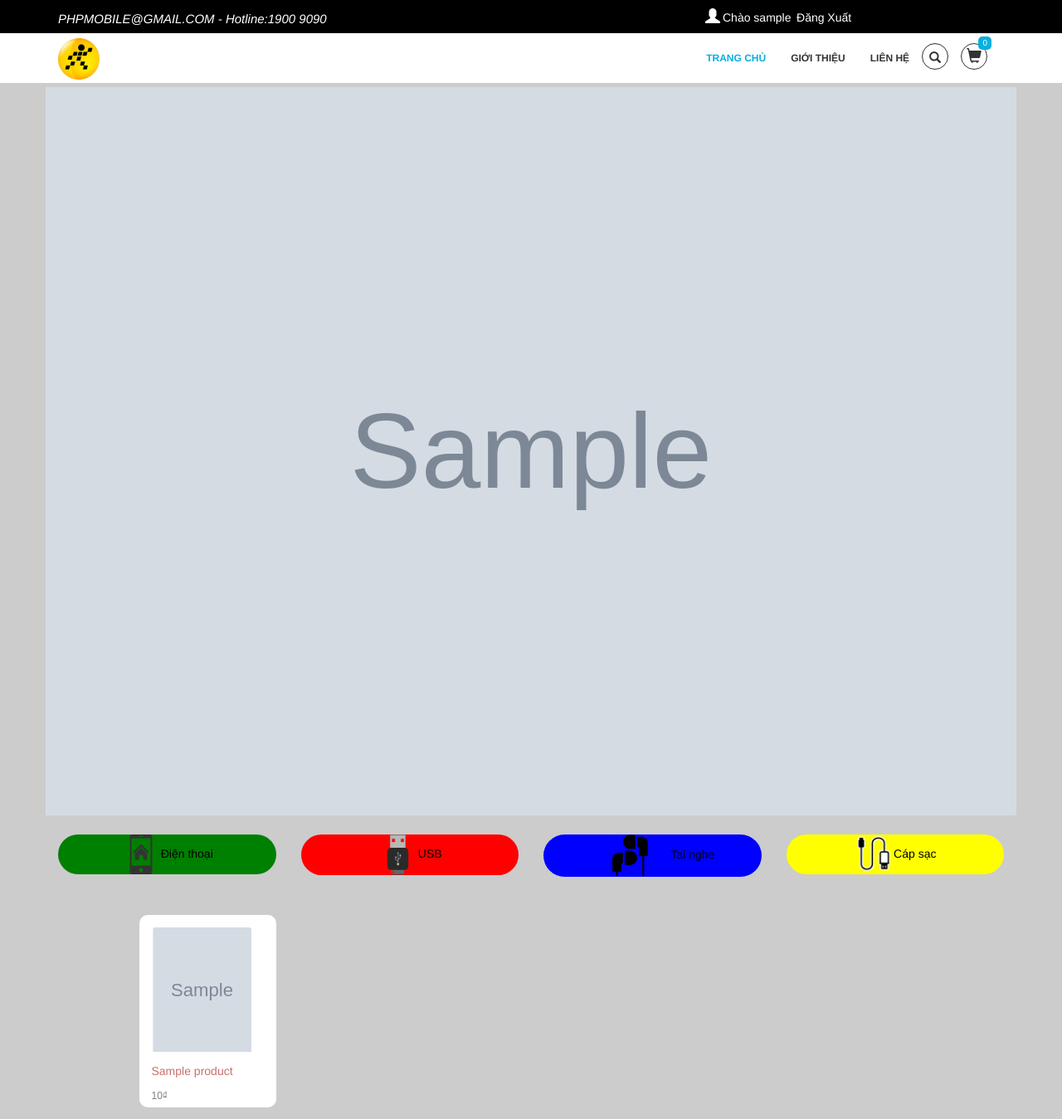
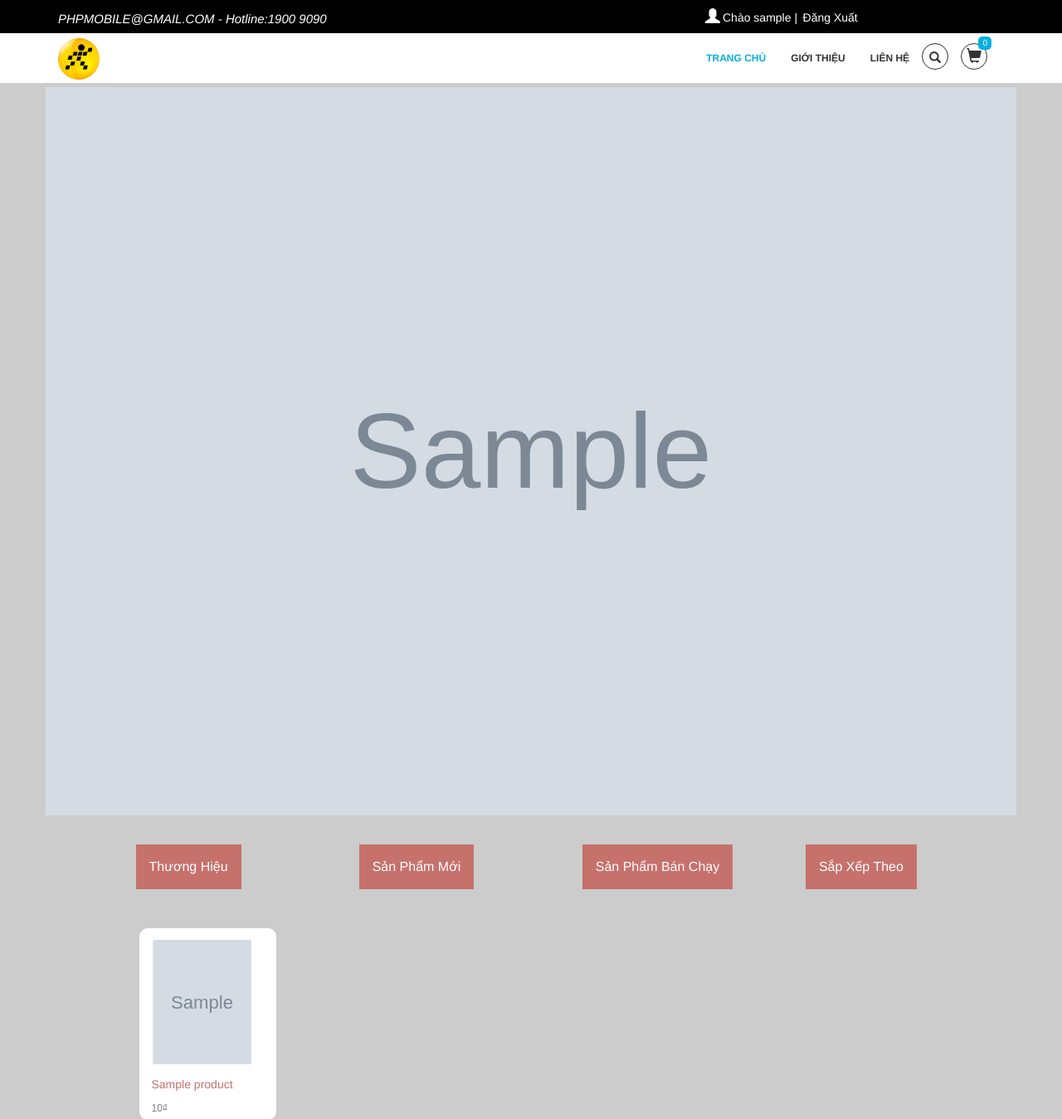
Before and after one commit to PHPPROJECTTEAM3/PHPTEAM3, a PHP site: page /Code/Home.php in a window 1280 px wide. Shown: the top 1349 px of the page at 83% size. Run offline with PHP 8.4, Linux system fonts and the light colour scheme; the visitor is signed in with stand-in values (Sample User, id 1); tables that the repository leaves empty or names only in its code hold one stand-in row (values such as "Sample post"); grey boxes marked "Sample" are stand-in pictures; some libraries are stand-ins or nearby versions.

Commit message:
update danh muc va gach cach user đăng xuất

```diff
--- a/Code/Home.php
+++ b/Code/Home.php
@@ -6,8 +6,7 @@ session_start();
 $pageTitle = "PHPMOBILE";
 $activeMenu = "home";
 
-if(isset($_GET["name"]))
-{
+if (isset($_GET["name"])) {
     $_SESSION["username"] = $_GET["name"];
 } else {
 
@@ -15,13 +14,12 @@ if(isset($_GET["name"]))
 
 
 include_once '../PRJ_Library/header.php';
-
 ?>
 
 <?php
 $query1 = "SELECT * FROM advertise";
 $result1 = mysqli_query($link, $query1);
-        if(mysqli_num_rows($result1) == 0){
+if (mysqli_num_rows($result1) == 0) {
     die("No data in table");
 }
 ?>
@@ -78,26 +76,43 @@ if(isset($_GET["name"]))
 
 <div class="container">
     <div class="row">
-                <div class="danhmuc">
+        <div class="danhmuc" style="padding-top: 3%; margin-left: 8%;">
         <div class="col-sm-3">
-                    <div class="col-sm-12 danhmuc1">
-                        <a href="#"><img src="../Images/icondienthoai.png" width="48">Điện thoại</a>
+            <div class="dropdown">
+                <button class="dropbtn">Thương Hiệu</button>
+                <div class="dropdown-content">
+                    <a href="#">Apple</a>
+                    <a href="#">Oppo</a>
+                    <a href="#">Samsung</a>
                 </div>
             </div>
+
+        </div>
         <div class="col-sm-3">
-                    <div class="col-sm-12 danhmuc2">
-                        <a href="#"><img src="../Images/iconusb.png" width="49">USB</a>
+            <div class="dropdown">
+                <button class="dropbtn"><a href="">Sản Phẩm Mới</a></button>
+
+            </div>
+
+        </div>
+        <div class="col-sm-3">
+            <div class="dropdown">
+                <button class="dropbtn"><a href="https://www.facebook.com/">Sản Phẩm Bán Chạy</a></button>
+
+            </div>
+
+        </div>
+        <div class="col-sm-3">
+            <div class="dropdown">
+                <button class="dropbtn">Sắp Xếp Theo</button>
+                <div class="dropdown-content">
+                    <a href="zingmp3.com.vn">A-Z</a>
+                    <a href="#">Z-A</a>
+                    <a href="#">Giá Thấp->Cao</a>
+                    <a href="#">Giá Cao->Thấp</a>
                 </div>
             </div>
-                <div class="col-sm-3">
-                    <div class="col-sm-12 danhmuc3">
-                        <a href="#"><img src="../Images/icontainghe.png" width="97">Tai nghe</a>
-                    </div>
-                </div>
-                <div class="col-sm-3">
-                    <div class="col-sm-12 danhmuc4">
-                        <a href="#"><img src="../Images/iconcapsac.png" width="48">Cáp sạc</a>
-                    </div>
+
         </div>
         </div>
     </div>
@@ -106,29 +121,26 @@ if(isset($_GET["name"]))
 <!-- phan san pham-->
 
 <?php
-
-
 $count = 0;
 $query = "SELECT * FROM product";
 $result = mysqli_query($link, $query);
-        if (mysqli_num_rows($result) == 0){
+if (mysqli_num_rows($result) == 0) {
     die("No data in table");
 }
-
-
 ?>
 
 <div class="sanpham">
     <div class="container">
         <div class="row">
-                <?php while ($col = mysqli_fetch_array($result)) {
+<?php
+while ($col = mysqli_fetch_array($result)) {
     $col_half = "";
-                    if($count %5 == 0){
+    if ($count % 5 == 0) {
         $col_half = "col-sm-offset-1";
     }
     ?>
                 <div>
-                        <div class="col-sm-2 <?=$col_half?>">
+                    <div class="col-sm-2 <?= $col_half ?>">
                         <div class="col-sm-12 mobile nopaddingsp" style="margin-top:5%; padding-bottom: 3%;">
                             <div class="phone">
                                 <img width="120px" height="150px" src="<?php echo "../Images/$col[2]/$col[img]"; ?>"/>
@@ -136,9 +148,11 @@ if(isset($_GET["name"]))
                                     <a href="#" class="detailsmb">
                                         <i class="fa fa-eye"></i>
                                     </a><br/>
-                                <?php echo "<a href='addproduct.php?ID=$col[0]' class='detailsmb'>";
+    <?php
+    echo "<a href='addproduct.php?ID=$col[0]' class='detailsmb'>";
     echo "<i class='glyphicon glyphicon-shopping-cart'></i>";
-                                    echo  "</a><br/>"; ?>
+    echo "</a><br/>";
+    ?>
                                 </div>
                             </div>
                             <h5><?php echo "$col[name]"; ?></h5>
@@ -148,7 +162,8 @@ if(isset($_GET["name"]))
 
                 </div>
 
-<?php $count++;} ?>
+    <?php $count++;
+} ?>
         </div>
     </div>
 </div>
@@ -165,20 +180,20 @@ mysqli_close($link);
 <!-- slideshow hình -->
 <script>
     var slideIndex = 0;
-showSlides(slideIndex,true);
-window.setInterval(function(){
+    showSlides(slideIndex, true);
+    window.setInterval(function () {
         //thanks to closure, topicid is visible here
         showSlides(slideIndex, true);
-  },3800);
+    }, 3800);
 
 // Next/previous controls
     function plusSlides(n) {
-  showSlides(slideIndex += n,false);
+        showSlides(slideIndex += n, false);
     }
 
 // Thumbnail image controls
     function currentSlide(n) {
-  showSlides(slideIndex = n,false);
+        showSlides(slideIndex = n, false);
     }
 
 
@@ -188,23 +203,25 @@ function showSlides(n, auto) {
         for (i = 0; i < slides.length; i++) {
             slides[i].style.display = "none";
         }
-	if(auto == true){
+        if (auto == true) {
             slideIndex++;
-	}else{
+        } else {
             slideIndex = n;
         }
 
-    if (slideIndex > slides.length) {slideIndex = 1}
-    slides[slideIndex-1].style.display = "block";
+        if (slideIndex > slides.length) {
+            slideIndex = 1
+        }
+        slides[slideIndex - 1].style.display = "block";
 
 
 
 
     }
-$('#buttonsearch').click(function(){
-				$('#formsearch').slideToggle( "fast",function(){
-					 $( '#content' ).toggleClass( "moremargin" );
-				} );
+    $('#buttonsearch').click(function () {
+        $('#formsearch').slideToggle("fast", function () {
+            $('#content').toggleClass("moremargin");
+        });
         $('#searchbox').focus()
         $('.openclosesearch').toggle();
     });
--- a/Code/Quanlytaikhoan.php
+++ b/Code/Quanlytaikhoan.php
@@ -84,6 +84,7 @@ include_once '../PRJ_Library/connect_DB.php';
                                 <thead>
                                     <tr>
                                         <td><h3>Mã Đơn Hàng: <?php echo $col[1]; ?></h3></td>
+                                        <td><div style="margin-top:24%;"><a href="#" class="btn-success">Hủy Đơn Hàng</a></div></td>
                                     </tr>
                                     <tr>
                                         <th>STT</th>
--- a/Code/Template.css
+++ b/Code/Template.css
@@ -307,52 +307,49 @@ input::-webkit-search-cancel-button {
 }
 
 /* danh muc san pham */
-.danhmuc{
-    margin-top: 2%;
-    text-align: center;
+.dropbtn {
+    background-color: #c6716c;
+    color: white;
+    padding: 16px;
+    font-size: 16px;
+    border: none;
 }
-.danhmuc a{
+
+.dropdown {
+    position: relative;
+    display: inline-block;
+}
+.dropdown a{
+text-decoration: none;
+color: white;
+}
+.dropdown a:hover{
+text-decoration: none;
+color: white;
+}
+
+.dropdown-content {
+    display: none;
+    position: absolute;
+    background-color: blanchedalmond;
+    min-width: 160px;
+    box-shadow: 0px 8px 16px 0px rgba(0,0,0,0.2);
+    z-index: 1;
+}
+
+.dropdown-content a {
     color: black;
+    padding: 12px 16px;
+    text-decoration: none;
+    display: block;
 }
-.danhmuc :hover{
-    transform: scale(1.1);
-}
-.danhmuc a:hover{
-    text-decoration: none;
-    color: white;
-}
-.danhmuc1{
-    background-color: green;
-    padding-left: 1%;
-    width: 50%;
-    height: 50%;
-    color: #333333;
-    border-radius: 30px;
-}
-.danhmuc2{
-    background-color: red;
-    padding-left: 1%;
-    width: 50%;
-    height: 50%;
-    color: #333333;
-    border-radius: 30px;
-}
-.danhmuc3{
-    background-color: blue;
-    padding-left: 1%;
-    width: 50%;
-    height: 50%;
-    color: #333333;
-    border-radius: 30px;
-}
-.danhmuc4{
-    background-color: yellow;
-    padding-left: 1%;
-    width: 50%;
-    height: 50%;
-    color: #333333;
-    border-radius: 30px;
-}
+
+.dropdown-content a:hover {background-color: antiquewhite;}
+
+.dropdown:hover .dropdown-content {display: block;}
+
+.dropdown:hover .dropbtn {background-color: burlywood;}
+
 /*phần tìm kiem*/
 .search-box {
     position: initial;
--- a/PRJ_Library/header.php
+++ b/PRJ_Library/header.php
@@ -66,7 +66,6 @@ include_once '../PRJ_Library/connect_DB.php';
         $('#txtSearch').on('typeahead:cursorchanged', function (e, datum) {
     console.log(datum);
 });
-
             </script>
     </head>
     <body>
@@ -77,24 +76,32 @@ include_once '../PRJ_Library/connect_DB.php';
             <div class="col-sm-8">
                 <p>PHPMOBILE@GMAIL.COM - Hotline:1900 9090</p>
             </div>
-            <div class="col-sm-3 <?php if($activeMenu == 'taikhoan'){echo 'active';}?>">
+            <div class="col-sm-3">
 
                 <?php
                     if(isset($_SESSION["username"]))
                     {
                 ?>
-                <div id="logout" style="padding-top: 4%;">
+                <div style="padding-top: 4%;">
                                         <i class="glyphicon glyphicon-user" style="font-size: 18px;"></i>
                                         <a href="quanlytaikhoan.php" style="padding-left: 8%; color: white;">
                                             <?php
                                             echo "Chào ".$_SESSION["username"];
-
                                             ?>
 
                                         </a>
 
-                                        <a id="bt_logout" name="bt_logout" href="log_out_user.php" style="padding-left: 1%; color: white;">Đăng Xuất</a>
+                                        <a style="color: white;">
+                                            <?php
+                                            echo "|"
+                                            ?>
+                                        </a>
 
+                                        <a href="" style="padding-left: 1%; color: white;">
+                                            <?php
+                                            echo "Đăng Xuất"
+                                            ?>
+                                        </a>
                                     </div>
                 <?php
                     }else{
@@ -202,7 +209,7 @@ include_once '../PRJ_Library/connect_DB.php';
                     <span class="icon-bar"></span>
                     <span class="icon-bar"></span>
                 </button>
-                <a href="Home.php" class="navbar-logo">
+                <a href="#" class="navbar-logo">
                     <img style="height: 50px; display: inline-block;"
                          src="../Images/Thegioididong-icon.png" usemap="#Map" border="0">
                 </a>
@@ -237,17 +244,7 @@ include_once '../PRJ_Library/connect_DB.php';
                         <button class="cart-form-button" id="cart">
                         <span class="glyphicon glyphicon-shopping-cart" style="font-size: 18px;"></span>
                         </button>
-                            <span class="cart-item-quality"><?php
-                                        $count=0;
-                                        if(isset($_SESSION["cartuser"]))
-                                        {
-                                            foreach ($_SESSION["cartuser"] as $ID=>$SP)
-                                            {
-                                            $count += $SP->proAmount;
-                                            }
-                                        }
-                                        echo $count;
-                                        ?></span>
+                            <span class="cart-item-quality">0</span>
                         </a>
 
 
```
Lines whose indentation alone changed are shown as unchanged.
